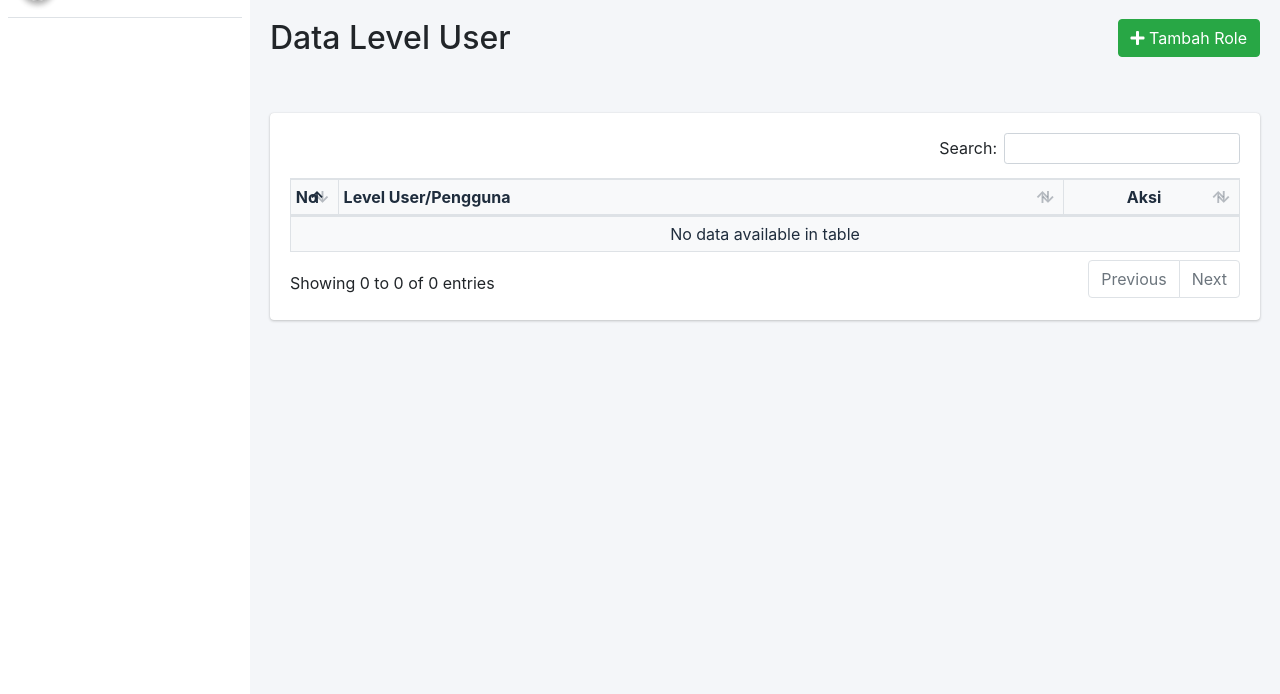
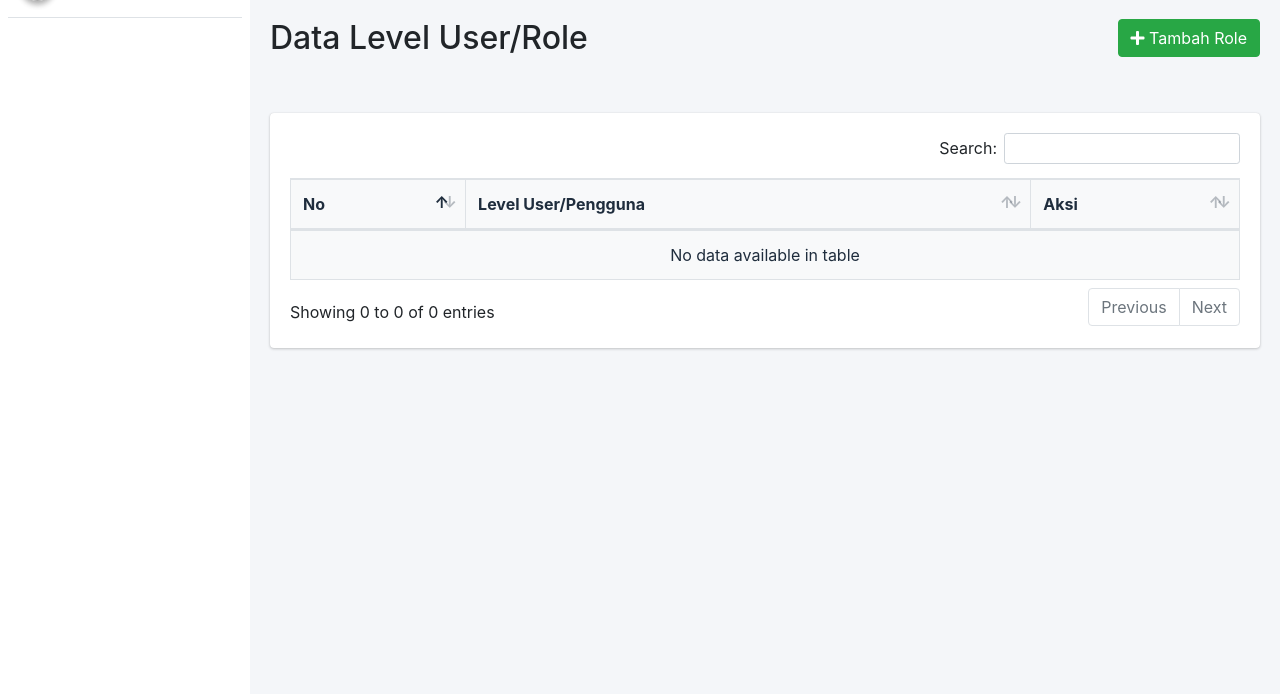
Before and after one commit to mutiara-azzahra/rusunawa, a Laravel app: page /role in a window 1280 px wide. Shown: the part 106-800 px from the top of the page. Run offline with Laravel 8, Linux system fonts and the light colour scheme; data that the repository does not hold is empty; parts of the project's set-up code (start-up, migrations or seed data) failed here and were passed over; some libraries are stand-ins or nearby versions.

Commit message:
commit lagi

```diff
--- a/app/Models/Gedung.php
+++ b/app/Models/Gedung.php
@@ -26,7 +26,7 @@ class Gedung extends Model
     }
 
     public function tipe_ruangan(){
-        return $this->hasOne(TipeRuangan::class, 'id_tipe_ruangan');
+        return $this->belongsTo(TipeRuangan::class, 'id_tipe_ruangan');
     }
 
     public function fasilitas_umum(){
--- a/app/Models/Lantai.php
+++ b/app/Models/Lantai.php
@@ -22,7 +22,7 @@ class Lantai extends Model
     ];
 
     public function gedung(){
-        return $this->hasOne(Gedung::class, 'id_gedung', 'id_gedung');
+        return $this->belongsTo(Gedung::class, 'id_gedung', 'id_gedung');
     }
     public function ruangan(){
         return $this->hasMany(Ruangan::class, 'id_lantai', 'id_lantai');
--- a/app/Models/Ruangan.php
+++ b/app/Models/Ruangan.php
@@ -28,7 +28,7 @@ class Ruangan extends Model
     }
     public function lantai()
     {
-        return $this->belongsTo(Lantai::class, 'id_lantai', 'id_lantai');
+        return $this->hasOne(Lantai::class, 'id_lantai', 'id_lantai');
     }
     public function pemohon()
     {
--- a/app/Models/TipeRuangan.php
+++ b/app/Models/TipeRuangan.php
@@ -26,6 +26,6 @@ class TipeRuangan extends Model
         return $this->hasMany(Ruangan::class, 'id_fasilitas_ruangan', 'id_fasilitas_ruangan');
     }
     public function gedung(){
-        return $this->hasMany(Gedung::class, 'id_gedung', 'id_gedung');
+        return $this->hasMany(Gedung::class, 'id_gedung');
     }
 }
--- a/resources/views/role/edit.blade.php
+++ b/resources/views/role/edit.blade.php
@@ -5,7 +5,7 @@
     <div class="row mt-5 mb-5">
         <div class="col-lg-12 margin-tb">
             <div class="float-left">
-                <h2>Ubah Gedung</h2>
+                <h2>Ubah Role/Level Pengguna</h2>
             </div>
             <div class="float-right">
                 <a class="btn btn-secondary" href="{{ route('role.index') }}"> Kembali</a>
@@ -31,7 +31,7 @@
         <div class="row">
         <div class="col-xs-12 col-sm-12 col-md-12">
             <div class="form-group">
-                <strong>Nama role</strong>
+                <strong>Nama Role</strong>
                 <input type="text" name="nama_role" class="form-control" placeholder="Isi nama role" value= "{{ $role->nama_role }}">
             </div>
         </div>
--- a/resources/views/role/index.blade.php
+++ b/resources/views/role/index.blade.php
@@ -5,7 +5,7 @@
     <div class="row mt-5 mb-5">
         <div class="col-lg-12 margin-tb">
             <div class="float-left">
-                <h2>Data Level User</h2>
+                <h2>Data Level User/Role</h2>
             </div>
             <div class="float-right">
                 <a class="btn btn-success" href="{{ route('role.create') }}"><i class="fas fa-plus"></i> Tambah Role</a>
@@ -20,12 +20,12 @@
     @endif
 
 <div class="card" style="padding: 20px;">
-    <table class="table table-bordered table-hover table-sm bg-light" id="dataTable">
+    <table class="table table-bordered table-hover bg-light" id="dataTable">
         <thead>
             <tr>
-            <th width="20px" class="text-center">No</th>
+            <th>No</th>
             <th>Level User/Pengguna</th>
-            <th width="150px"class="text-center">Aksi</th>
+            <th>Aksi</th>
         </tr>
         </thead>
         <tbody>
--- a/resources/views/tiperuangan/index.blade.php
+++ b/resources/views/tiperuangan/index.blade.php
@@ -25,7 +25,7 @@
         <tr>
             <th>No</th>
             <th>Tipe Ruangan</th>
-            <th>Aksi</th>
+            <th class="text-center">Aksi</th>
         </tr>
         </thead>
         <tbody>
--- a/resources/views/transaksipembayaran/index.blade.php
+++ b/resources/views/transaksipembayaran/index.blade.php
@@ -38,7 +38,7 @@
         <tr>
             <td class="text-center">{{ $no++ }}</td>
             <td>{{ $tp->pemohon->nama_kepala_keluarga }}</td>
-            <td>{{ $tp->ruangan->lantai->gedung->nama_gedung }}</td>
+            <td>{{ $tp->ruangan->lantai }}</td>
             <td>Nomor {{ $tp->ruangan->no_ruangan }}</td>
             <td class="text-center">
                 <form action="{{ route('transaksipembayaran.destroy',$tp->id_transaksi_pembayaran) }}" method="POST" id="form_delete">
```
Also changed, not shown: resources/views/gedung/show.blade.php (+7 -4 lines).
